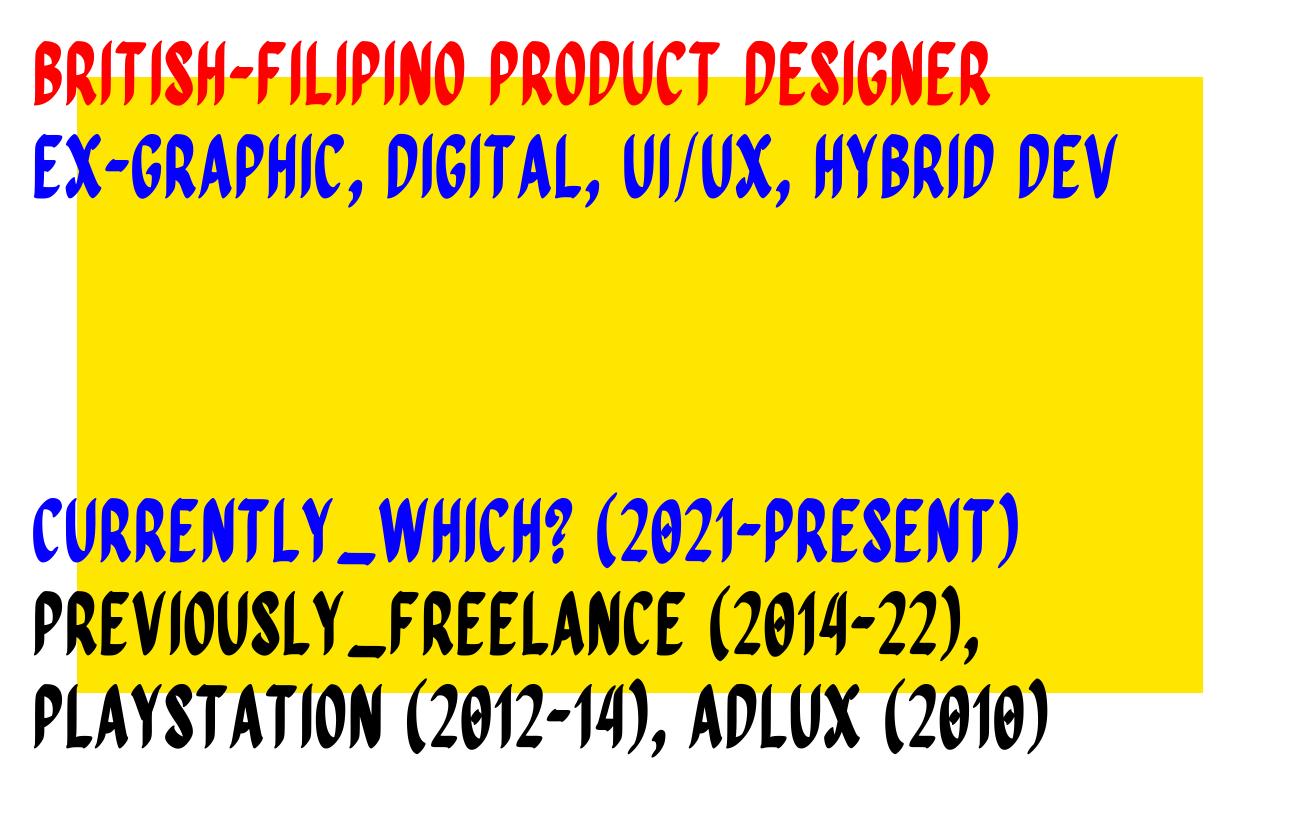
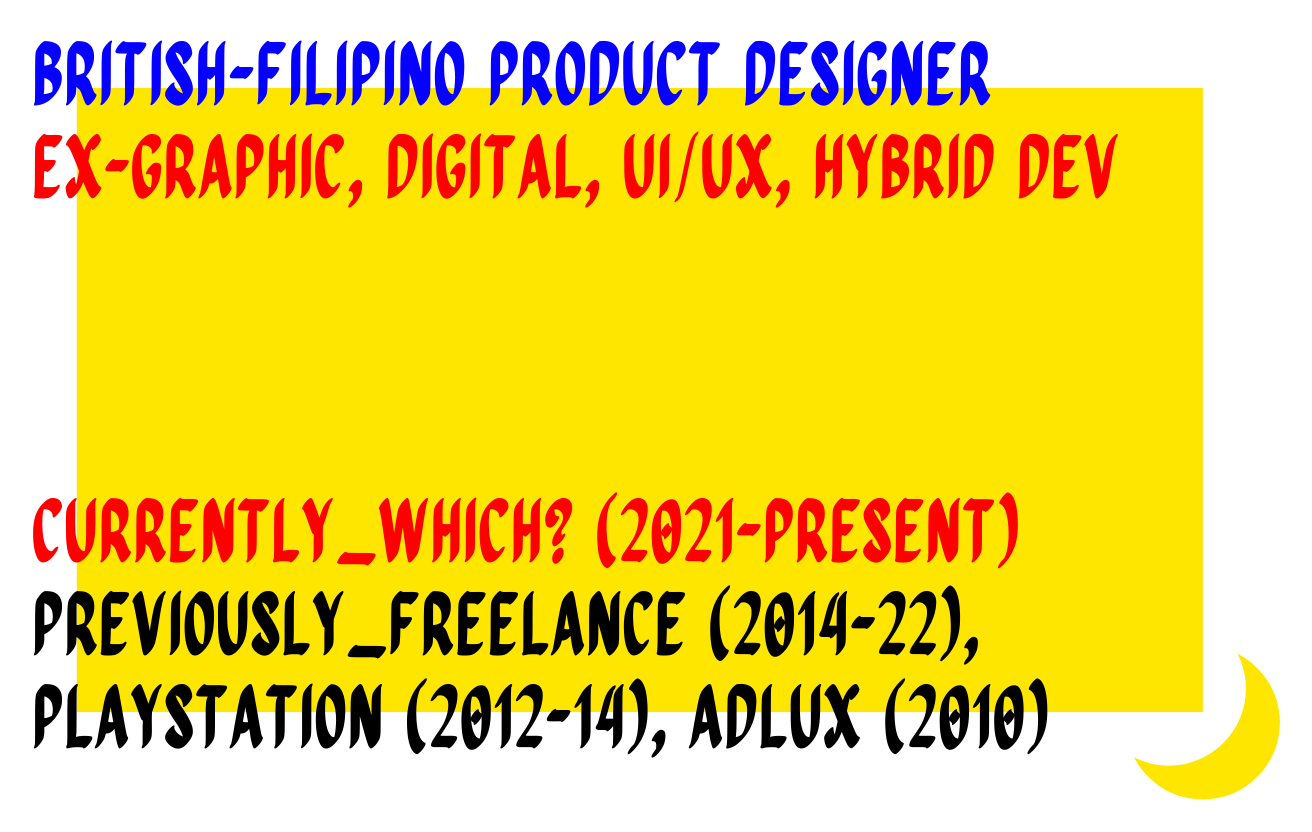
Before and after one commit to bhbale/bhbale, a plain HTML site: page index.html in a window 1280 px wide. Shown: the whole page, 1312 px wide, since content can reach past the window. Before the commit the page ends 800 px from the top, so only its background shows below. Drawn offline with Linux system fonts and the light colour scheme.

Commit message:
added dark mode styles and toggle

```diff
--- a/index.html
+++ b/index.html
@@ -14,6 +14,7 @@
                 <h2>Currently_Which? (2021-Present)</h2>
                 <h3>Previously_Freelance (2014-22), PlayStation (2012-14), AdLux (2010)</h3>
             </section>
+            <a href="#"class="dark-mode-toggle"></a>
         </main>
         <script src="script.js"></script>
     </body>
--- a/script.js
+++ b/script.js
@@ -1 +1,6 @@
-console.log("Hello world");
+const bodyTag = document.querySelector("body")
+const darkModeToggle = document.querySelector("a.dark-mode-toggle")
+
+darkModeToggle.addEventListener("click", function() {
+    bodyTag.classList.toggle("dark-mode")
+})
--- a/style.css
+++ b/style.css
@@ -7,20 +7,42 @@
     font-display: swap;
 }
 
+:root {
+    --blue: #0500FF;
+    --yellow: #FFE600;
+    --red: #FF0000;
+}
+
+*, *::before, *::after {
+    box-sizing: border-box;
+}
+
 body {
     font-family: 'Quiapo', cursive;
+    text-rendering: optimizeLegibility;
+    line-height: normal;
     margin: 0;
     padding: 0;
     overflow: hidden;
 }
 
+main {
+    display: block;
+    width: 100%;
+    height: 100%;
+    position: relative;
+}
+
 main::before {
     content: '';
-    display: inline-block;
+    display: block;
+    position: absolute;
+    top: 50%;
+    left: 50%;
+    transform: translate(-50%, -50%);
     width: 100%;
     height: 100%;
-    background: #FFE600;
-    margin: 0;
+    background: var(--yellow);
     animation: backgroundChange 1.5s cubic-bezier(1, 0, 0, 1) 0s forwards;
 }
 
@@ -29,13 +51,14 @@ section {
     margin: 2.5%;
 }
 
-section:first-child {
+section:nth-child(1) {
     top: 0;
     opacity: 0;
     animation: topSection 2s cubic-bezier(1, 0, 0, 1) 1.5s forwards;
 }
 
-section:last-child {
+section:nth-child(2) {
+    width: 80%;
     bottom: 0;
     opacity: 0;
     animation: bottomSection 2s cubic-bezier(1, 0, 0, 1) 1.5s forwards;
@@ -47,16 +70,62 @@ h1, h2, h3 {
 }
 
 h1 {
-    color: #FF0000;
+    color: var(--blue);
 }
 
 h2 {
-    color: #0500FF;
+    color: var(--red);
 }
 
 h3 {
     color: black;
 }
+
+a.dark-mode-toggle {
+    position: absolute;
+    aspect-ratio : 1/1;
+    width: 12%;
+    right: 0%;
+    bottom: 0%;
+    background: transparent;
+    border-radius: 50%;
+    box-shadow: inset 6vh 0 var(--yellow);
+    transform: rotate(225deg);
+    transition: box-shadow 0.5s cubic-bezier(1, 0, 0, 1);
+}
+
+a.dark-mode-toggle:hover {
+    box-shadow: inset 4vh 0 var(--blue);
+
+}
+
+/* Dark mode styles */
+
+body.dark-mode {
+    background: black;
+}
+
+body.dark-mode main::before {
+    background: var(--blue);
+}
+
+body.dark-mode h1 {
+    color: var(--yellow)
+}
+
+body.dark-mode h3 {
+    color: white;
+}
+
+body.dark-mode a.dark-mode-toggle {
+    box-shadow: inset 6vh 0 var(--blue);
+}
+
+body.dark-mode a.dark-mode-toggle:hover {
+    box-shadow: inset 4vh 0 var(--yellow);
+}
+
+/* Animations */
 
 @keyframes topSection {
 	from {
@@ -86,12 +155,10 @@ h3 {
     from {
         width: 100%;
         height: 100%;
-        margin: 0;
     }
 
     to {
-        margin: 6%;
         width: 88%;
-        height: 77%;
+        height: 78%;
     }
 }
```
Also changed, not shown: 1 other file.
